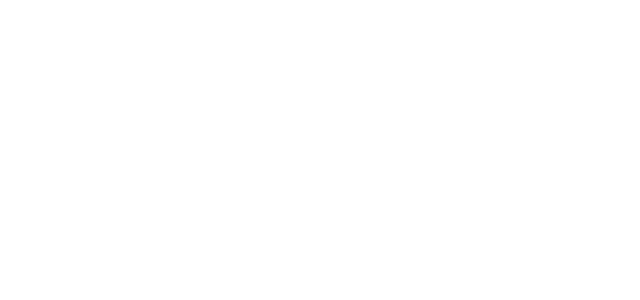
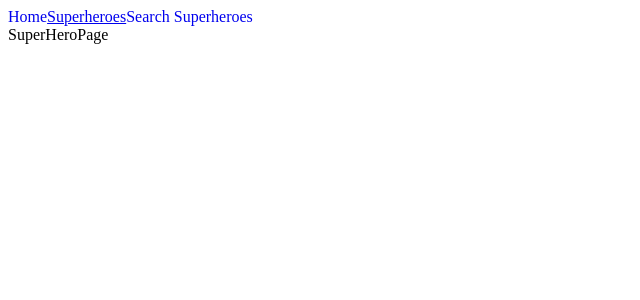
Before and after one commit to nplsam/superhero-react, a React (Vite) app: page /superheroes in a window 1280 px wide. Before the commit this address had no page. Shown: the top 300 px of the page, without its empty margins (0-640 px from the left). Built offline with nearby package versions, Linux system fonts and the light colour scheme.

Commit message:
Add superheroes page

```diff
--- a/src/App.jsx
+++ b/src/App.jsx
@@ -1,16 +1,17 @@
-import React from 'react'
-import { Routes, Route } from 'react-router-dom'
-import * as Pages from './pages'
-import { Header } from './components'
+import React from "react";
+import { Routes, Route } from "react-router-dom";
+import * as Pages from "./pages";
+import { Header } from "./components";
 
 const App = () => {
   return (
-      <Routes>
-          <Route path="/" element={<Header />}>
-          <Route index element={<Pages.HomePage />}/>
-          </Route>
-      </Routes>
-  )
-}
+    <Routes>
+      <Route path="/" element={<Header />}>
+        <Route index element={<Pages.HomePage />} />
+        <Route path="/superheroes" element={<Pages.SuperHeroesPage />} />
+      </Route>
+    </Routes>
+  );
+};
 
-export default App
+export default App;
--- /dev/null
+++ b/src/pages/SuperHeroesPage/index.jsx
@@ -0,0 +1,7 @@
+import React from "react";
+
+const SuperHeroesPage = () => {
+  return <div>SuperHeroPage</div>;
+};
+
+export default SuperHeroesPage;
--- /dev/null
+++ b/src/pages/index.js
@@ -0,0 +1,2 @@
+export { default as HomePage } from './HomePage'
+export { default as SuperHeroesPage } from './SuperHeroesPage'
--- a/src/pages/index.jsx
+++ /dev/null
@@ -1 +0,0 @@
-export { default as HomePage } from './HomePage'
```
